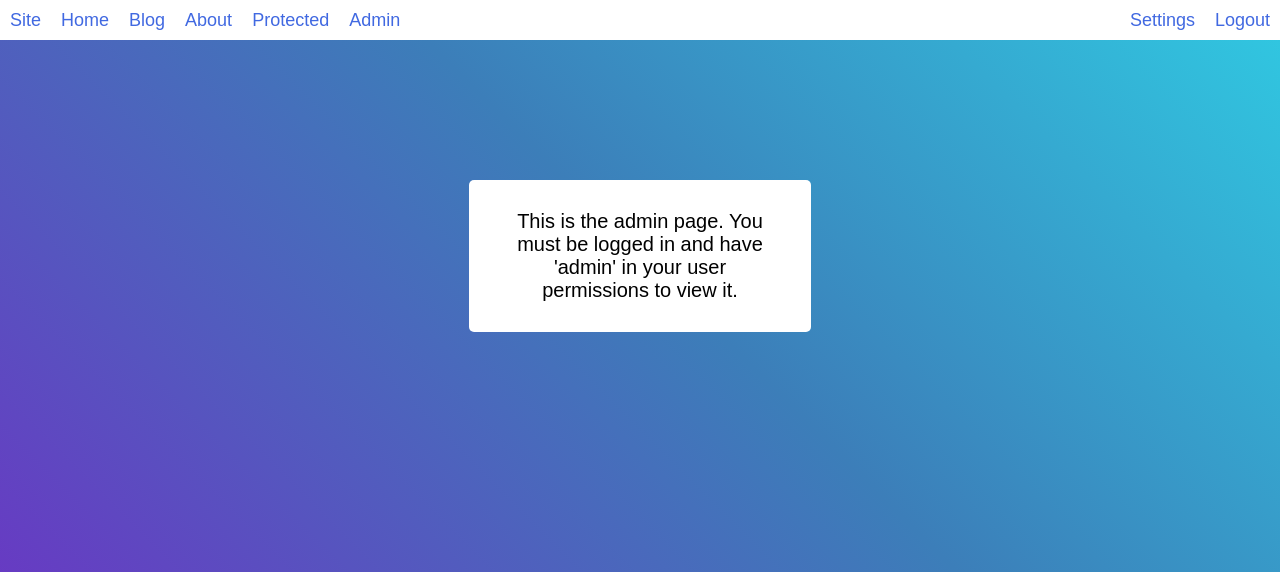
After one commit to zachvance/flask_boilerplate, a Flask app: page /admin in a window 1280 px wide. The commit adds this page. Shown: the top 572 px of the page. Run offline with Flask 2, Linux system fonts and the light colour scheme; a user stored in the database is signed in; some libraries are stand-ins or nearby versions.

Commit message:
Added a protected page (must be logged in to view) and an admin page (must be both logged in and have 'admin' in permissions)

```diff
--- a/routes.py
+++ b/routes.py
@@ -7,11 +7,20 @@ from classes import User
 from connections import app, login_manager
 
 
+def try_permissions() -> list:
+    """ If the user is authenticated, returns a list of permissions. Otherwise, returns an empty list. """
+    try:
+        return current_user.get_permissions()
+    except AttributeError:
+        return []
+
+
 @app.route("/")
 def home():
     return render_template(
         "home.html",
-        authenticated=current_user.is_authenticated
+        authenticated=current_user.is_authenticated,
+        roles=try_permissions()
     )
 
 
@@ -19,7 +28,8 @@ def home():
 def blog():
     return render_template(
         "blog.html",
-        authenticated=current_user.is_authenticated
+        authenticated=current_user.is_authenticated,
+        roles=try_permissions()
     )
 
 
@@ -27,7 +37,8 @@ def blog():
 def about():
     return render_template(
         "about.html",
-        authenticated=current_user.is_authenticated
+        authenticated=current_user.is_authenticated,
+        roles=try_permissions()
     )
 
 
@@ -35,7 +46,28 @@ def about():
 def signup():
     return render_template(
         "signup.html",
-        authenticated=current_user.is_authenticated
+        authenticated=current_user.is_authenticated,
+        roles=try_permissions()
+    )
+
+
+@app.route("/protected")
+@flask_login.login_required
+def protected():
+    return render_template(
+        "protected.html",
+        authenticated=current_user.is_authenticated,
+        roles=try_permissions()
+    )
+
+
+@app.route("/admin")
+@flask_login.login_required
+def admin():
+    return render_template(
+        "admin.html",
+        authenticated=current_user.is_authenticated,
+        roles=try_permissions()
     )
 
 
--- a/sqlalchemy_examples.py
+++ b/sqlalchemy_examples.py
@@ -29,4 +29,4 @@ def query_test():
         print(user.user, user.get_permissions(), user.hash)
 
     user = User.query.filter(User.email == "user1@example.com").first()
-    user.set_password("pw")
+    user.set_password("user1")
--- /dev/null
+++ b/templates/admin.html
@@ -0,0 +1,10 @@
+{% extends 'base.html' %}
+
+{% block title %}Admin{% endblock %}
+
+{% block content %}
+    {% include 'menu.html' %}
+    <div class="login_container comfy rounded white">
+        This is the admin page. You must be logged in and have 'admin' in your user permissions to view it.
+    </div>
+{% endblock %}
--- a/templates/menu.html
+++ b/templates/menu.html
@@ -4,9 +4,18 @@
         <div class="words" style="padding: 10px;"><a href="{{ url_for('home') }}">Home</a></div>
         <div class="words" style="padding: 10px;"><a href="{{ url_for('blog') }}">Blog</a></div>
         <div class="words" style="padding: 10px;"><a href="{{ url_for('about') }}">About</a></div>
+        {% if authenticated %}
+            <div class="words" style="padding: 10px;"><a href="{{ url_for('protected') }}">Protected</a></div>
+            {% if 'admin' in roles %}
+                <div class="words" style="padding: 10px;"><a href="{{ url_for('admin') }}">Admin</a></div>
+            {% endif %}
+        {% endif %}
+
     </div>
+
     <div class="right" style="text-align: right; display: flex; float: right;">
         {% if authenticated %}
+            <div class="words" style="display: inline-block; padding: 10px; text-align: right;"><a href='/logout'>Settings</a></div>
             <div class="words" style="display: inline-block; padding: 10px; text-align: right;"><a href='/logout'>Logout</a></div>
         {% else %}
             <div class="words" style="display: inline-block; padding: 10px; text-align: right;"><a href='/login'>Login</a></div>
```
Also changed, not shown: templates/protected.html (added, +10 -0 lines), database.sqlite3.
